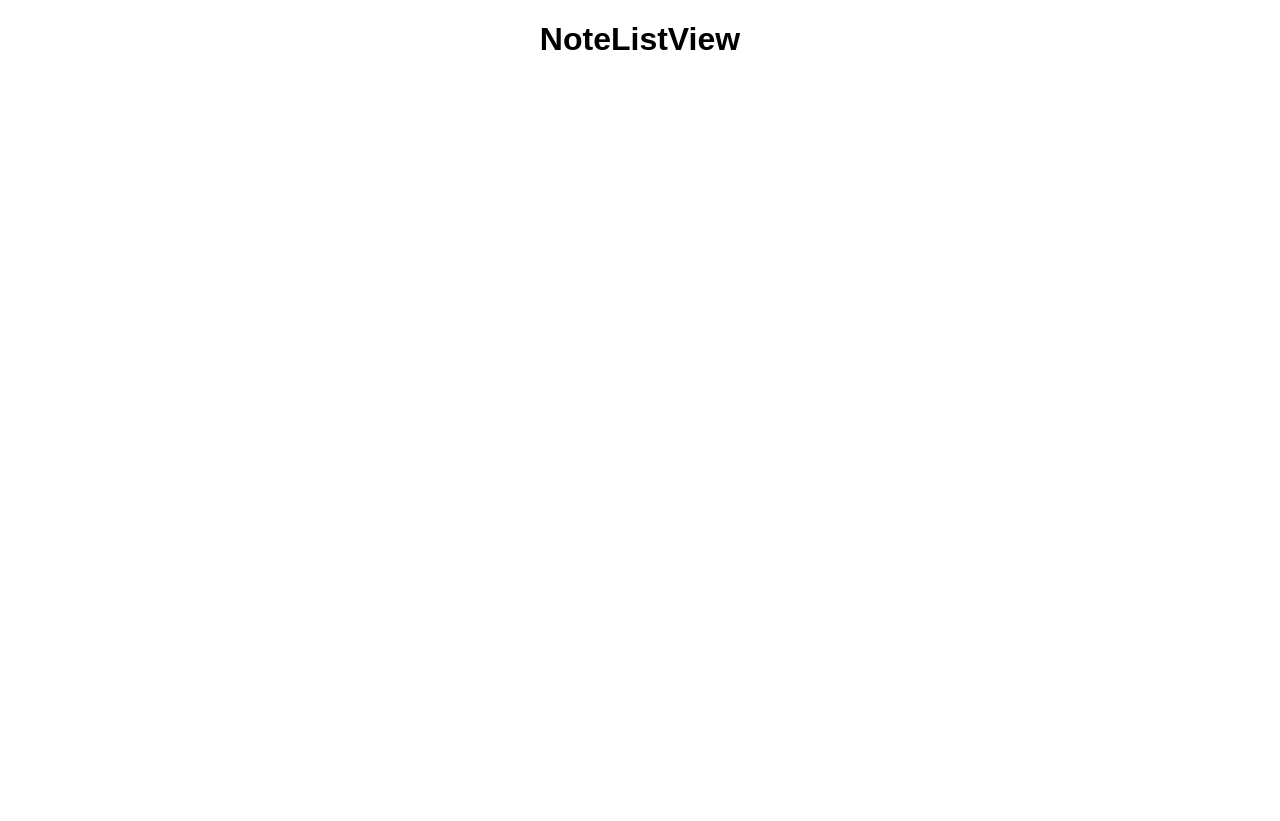
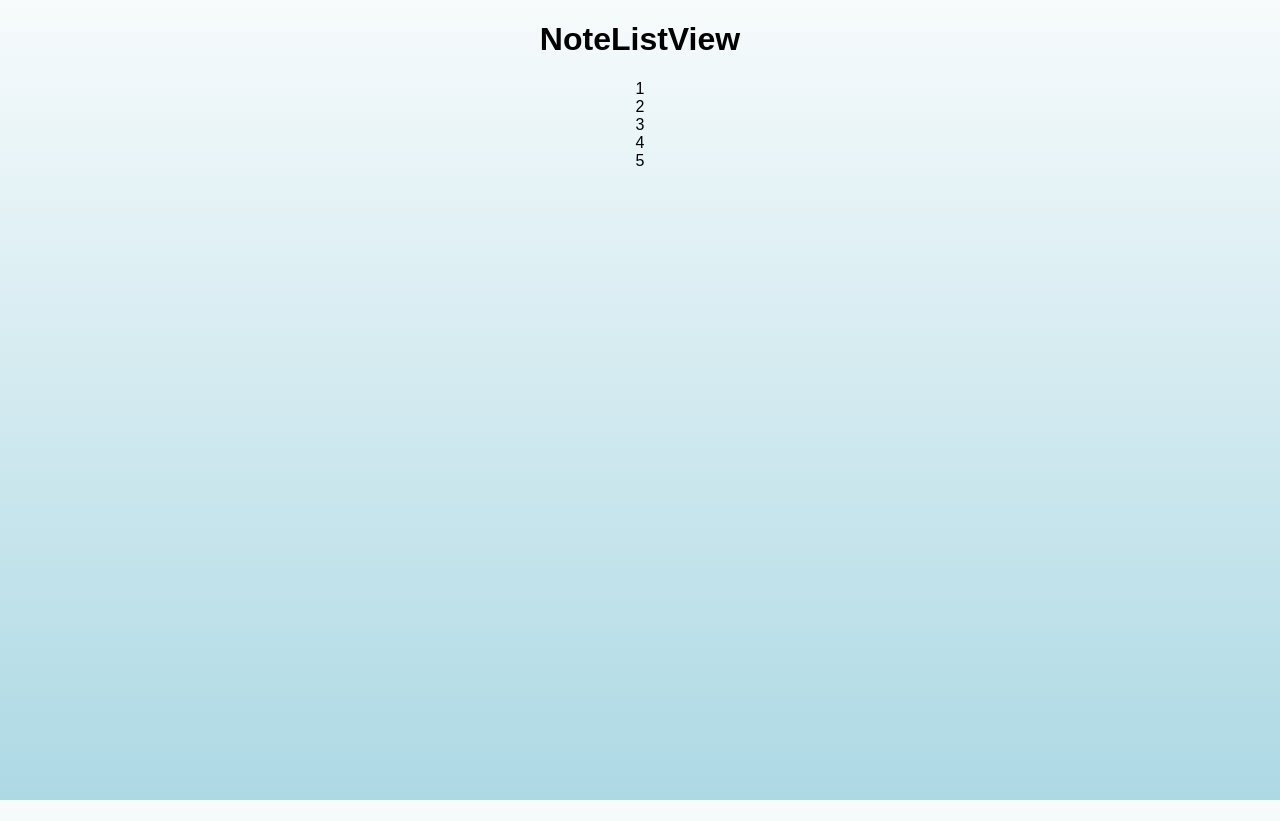
Before and after one commit to scottdomes/float_notes_v1, a React (Create React App) app: page / in a window 1280 px wide. Before the commit the page ends 800 px from the top, so only its background shows below. Built offline with nearby package versions, Linux system fonts and the light colour scheme.

Commit message:
Setup loading notes

```diff
--- a/package.json
+++ b/package.json
@@ -5,7 +5,10 @@
   "dependencies": {
     "react": "^16.2.0",
     "react-dom": "^16.2.0",
-    "react-router-dom": "^4.2.2"
+    "react-redux": "^5.0.6",
+    "react-router-dom": "^4.2.2",
+    "redux": "^3.7.2",
+    "redux-thunk": "^2.2.0"
   },
   "devDependencies": {
     "react-scripts": "1.0.17"
--- a/src/api/notes.json
+++ b/public/notes.json
@@ -4,7 +4,7 @@
       "id": 1,
       "text": "All I hear is how to live longer, richer, and, of course, more laden with electronic gadgets. We are not the first generation to believe that the worst possible thing to befall us is death. But for the ancients, the worst possible outcome was not death, but a dishonorable death, or even just a regular one. For a classical hero, dying in a retirement home with a rude nurse and a network of tubes coming into and out of your nose would not be the attractive telos for a life.",
       "source_author": "Nassim Nicholas Taleb",
-      "source_work": "Antifragile",
+      "source_work": "Antifragile"
     },
     {
       "id": 2,
--- /dev/null
+++ b/src/actions/index.js
@@ -0,0 +1,18 @@
+export const requestNotes = () => ({
+  type: 'REQUEST_NOTES'
+})
+
+export const receiveNotes = (json) => ({
+  type: 'RECEIVE_NOTES',
+  payload: json.notes
+})
+
+export const fetchNotes = () => {
+  return (dispatch) => {
+    dispatch(requestNotes())
+
+    return fetch('notes.json')
+      .then(res => res.json(), error => console.log('An error occurred.', error))
+      .then(json => dispatch(receiveNotes(json)))
+  }
+}
--- a/src/containers/NoteListView.js
+++ b/src/containers/NoteListView.js
@@ -1,16 +1,43 @@
-import React, { Component } from 'react'
+import React, { Component } from 'react';
+import { connect } from 'react-redux';
+import { fetchNotes } from '../actions';
 
-export default class NoteListView extends Component {
+class NoteListView extends Component {
   // static propTypes = {
   //   collab: object.isRequired,
   // }
 
+  componentDidMount() {
+    this.props.fetchNotes();
+  }
+
   render() {
-    // const {
-
-    // } = this.props
+    const { isLoading, notes } = this.props;
     return (
-      <h1>NoteListView</h1>
-    )
+      <div>
+        <h1>NoteListView</h1>
+        {isLoading && <p>Loading</p>}
+        {notes.map(note => {
+          return <div key={note.id}>{note.id}</div>;
+        })}
+      </div>
+    );
   }
 }
+
+const mapDispatchToProps = dispatch => {
+  return {
+    fetchNotes: () => {
+      dispatch(fetchNotes());
+    }
+  };
+};
+
+const mapStateToProps = (state, props) => {
+  return {
+    notes: state.notes.notes,
+    isLoading: state.notes.isLoading
+  };
+};
+
+export default connect(mapStateToProps, mapDispatchToProps)(NoteListView);
--- a/src/index.css
+++ b/src/index.css
@@ -1,5 +1,15 @@
+html, body {
+  height: 100%;
+}
+
 body {
   margin: 0;
   padding: 0;
   font-family: sans-serif;
+  background: linear-gradient(
+    to bottom,
+    rgba(247, 251, 252, 1) 0%,
+    rgba(217, 237, 242, 1) 40%,
+    rgba(173, 217, 228, 1) 100%
+  );
 }
--- a/src/index.js
+++ b/src/index.js
@@ -1,14 +1,22 @@
 import React from 'react';
 import ReactDOM from 'react-dom';
 import { BrowserRouter as Router } from 'react-router-dom';
+import thunkMiddleware from 'redux-thunk';
+import { createStore, applyMiddleware } from 'redux';
+import { Provider } from 'react-redux';
 import './index.css';
 import App from './App';
+import rootReducer from './reducers'
 import registerServiceWorker from './registerServiceWorker';
 
+const store = createStore(rootReducer, applyMiddleware(thunkMiddleware));
+
 ReactDOM.render(
-  <Router>
-    <App />
-  </Router>,
+  <Provider store={store}>
+    <Router>
+      <App />
+    </Router>
+  </Provider>,
   document.getElementById('root')
 );
 registerServiceWorker();
--- /dev/null
+++ b/src/reducers/index.js
@@ -0,0 +1,26 @@
+import { combineReducers } from 'redux';
+
+const initialState = {
+  isLoading: false,
+  notes: []
+};
+
+function notes(state = initialState, action) {
+  switch (action.type) {
+    case 'REQUEST_NOTES':
+      return Object.assign({}, state, { isLoading: true });
+    case 'RECEIVE_NOTES':
+      return Object.assign({}, state, {
+        isLoading: false,
+        notes: action.payload
+      });
+    default:
+      return state;
+  }
+}
+
+const rootReducer = combineReducers({
+  notes
+});
+
+export default rootReducer;
```
Also changed, not shown: 1 other file (tests, documents, lock files or other folders).
